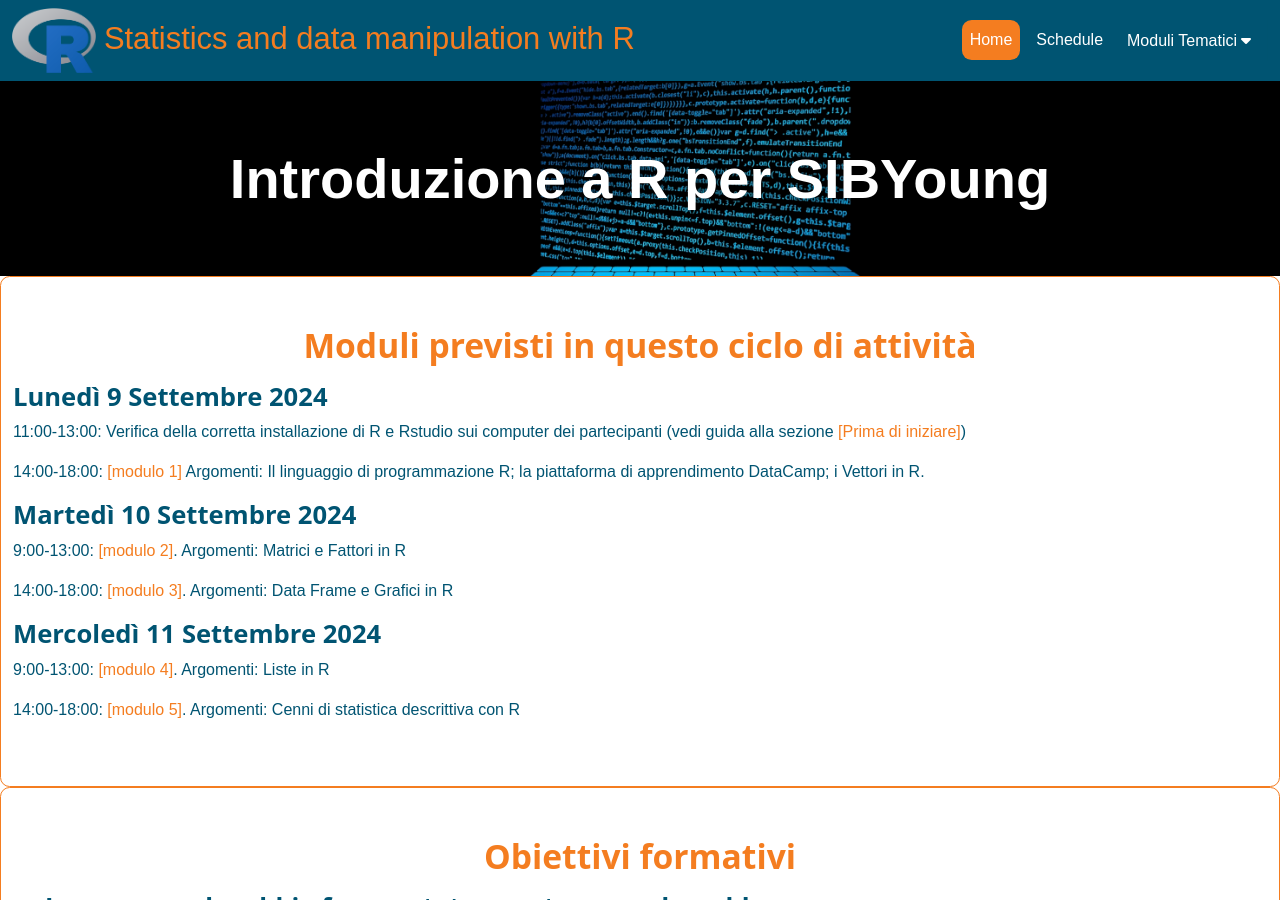
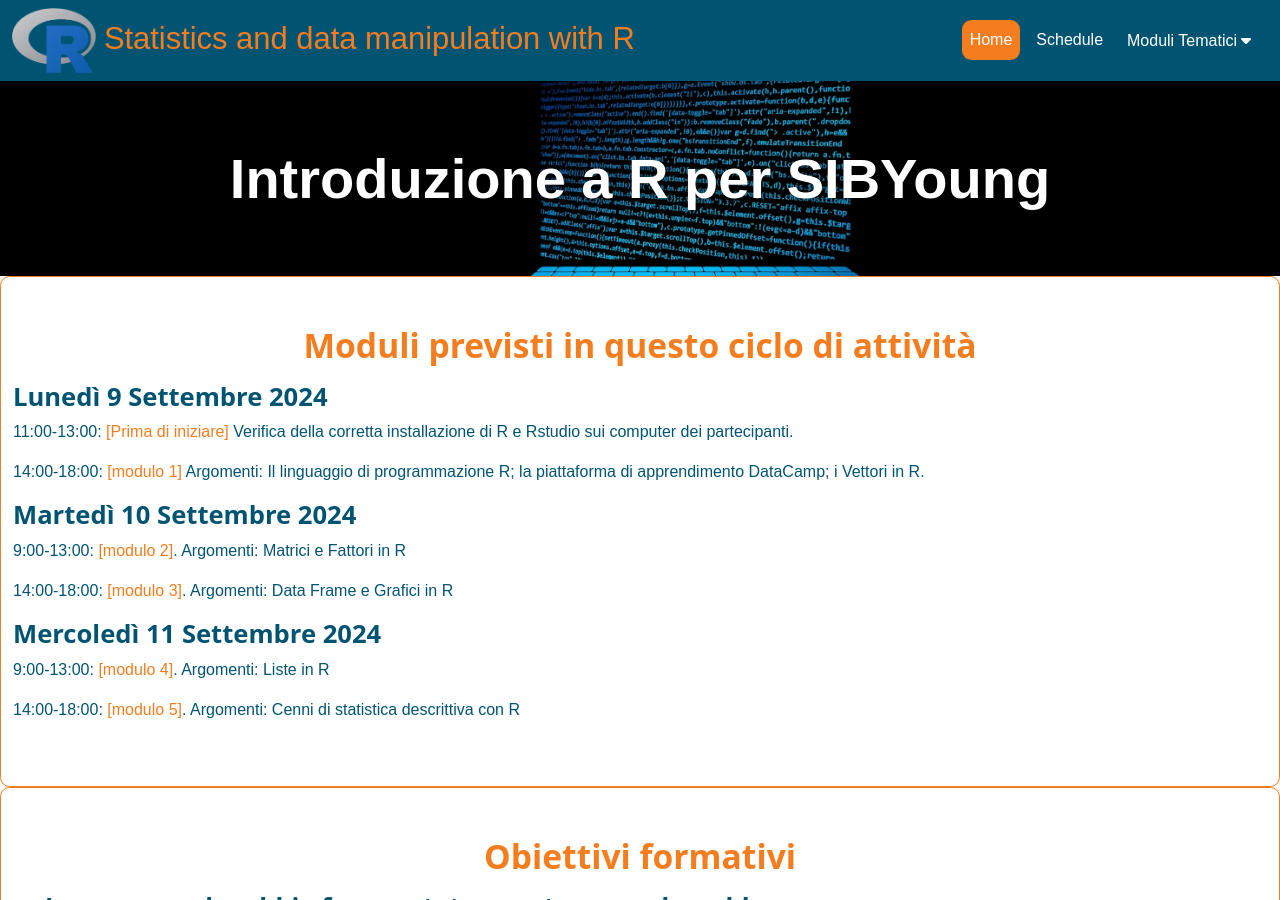
Before and after one commit to maghetta/Corso-R-livello-base__BBC, a Jekyll site: the page built from index.html, in a window 1280 px wide and 900 px high. Built offline with Jekyll 4.4.1, drawn with Linux system fonts in a browser that asks for light colours.

Commit message:
Update index.html

```diff
--- a/index.html
+++ b/index.html
@@ -19,7 +19,7 @@
                     <div class="position-relative">
 
                     <h3>Lunedì 9 Settembre 2024</h3>
-                    <p>11:00-13:00: Verifica della corretta installazione di R e Rstudio sui computer dei partecipanti (vedi guida alla sezione <a href="https://maghetta.github.io/Corso-R-livello-base/premessa">[Prima di iniziare]</a>)</p>
+                    <p>11:00-13:00: <a href="https://maghetta.github.io/Corso-R-livello-base/premessa">[Prima di iniziare]</a> Verifica della corretta installazione di R e Rstudio sui computer dei partecipanti.</p>
                     <p>14:00-18:00: <a href="https://maghetta.github.io/Corso-R-livello-base/modulo1">[modulo 1]</a> Argomenti: Il linguaggio di programmazione R; la piattaforma di apprendimento DataCamp; i Vettori in R.</p>
 
                     <h3>Martedì 10 Settembre 2024</h3>
```
